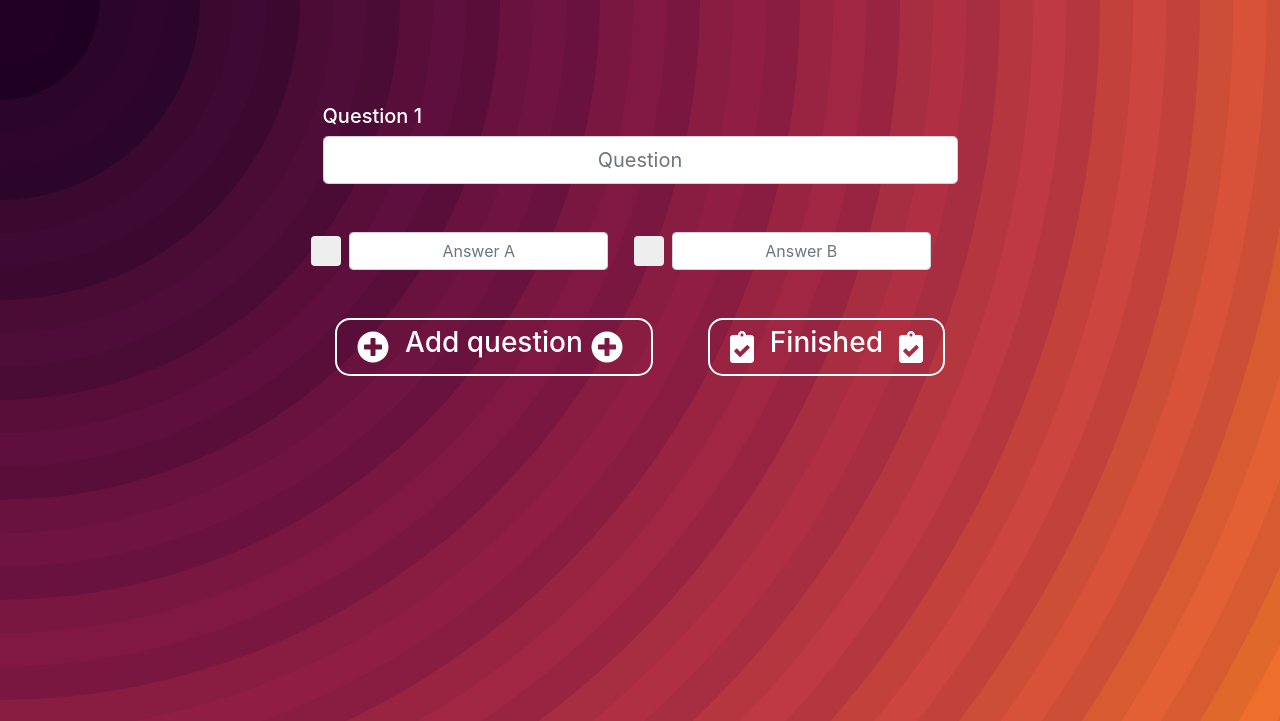
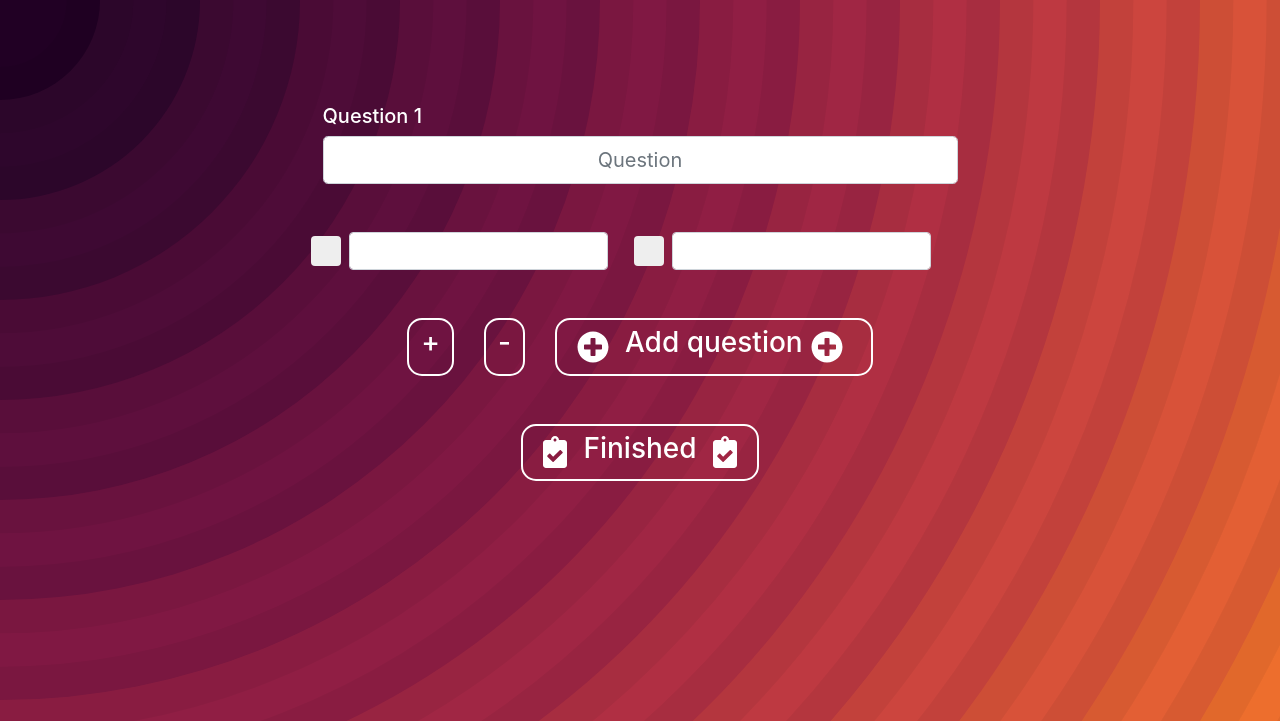
Before and after one commit to AntoineMaurin/Quiz-App, a Django app: template templates/quiz_question_form.html in a window 1280 px wide. Shown: the top 721 px of the page. Run offline with Django 3.2, Linux system fonts and the light colour scheme; the template is opened without the code that fills it, so the values that code supplies are empty.

Commit message:
Ajout de la gestion de plusieurs réponses lors de la création de quiz.

```diff
--- a/Quiz_App/urls.py
+++ b/Quiz_App/urls.py
@@ -29,4 +29,5 @@ urlpatterns = [
     path('nextquestion', views.nextquestionpage),
     path('deletequestion', views.deletequestion),
     path('deletequiz/<int:id>', views.deletequiz, name="deletequiz"),
+    path('testform', views.testform),
 ]
--- a/templates/quiz_building_summary.html
+++ b/templates/quiz_building_summary.html
@@ -54,7 +54,11 @@
 <div class="container mt-5">
   <div class="row justify-content-center pt-5">
     <div class="col-auto mx-3">
-      <a href="/create"><button class="btn btn-dark d-flex mx-auto"><h1 class="text-white">Validate</h1></button></a>
+      <form class="" action="/create" method="post">
+        {% csrf_token %}
+        <input type="hidden" name="quiz_id" value="{{ quiz.id }}">
+        <button type="submit" class="btn btn-dark d-flex mx-auto"><h1 class="text-white">Validate</h1></button>
+      </form>
     </div>
     <div class="col-auto mx-3">
       <button class="btn btn-dark d-flex mx-auto" onclick="OpenDeleteQuizForm()"><h1 class="text-white">Delete</h1></button>
--- a/templates/quiz_question_form.html
+++ b/templates/quiz_question_form.html
@@ -30,7 +30,7 @@
       <form id="quiz_form" class="text-center" action="/submitquiz" method="post">
         {% csrf_token %}
 
-        <div class="question-section mt-5">
+        <div class="mt-5">
           <div class="text-white text-left mb-2">
             <h5>Question {{ quiz.question_set.all|length|add:"1" }}</h5>
           </div>
@@ -38,27 +38,33 @@
             <input class="form-control form-control-lg" type="text" placeholder="Question" name="question_text">
           </div>
 
-          <div class="form-row justify-content-around mt-5">
+          <div class="form-row justify-content-around mt-5 question-section">
             <div class="col-5">
-              <label class="checkboxes" title="Check thr right anwser">
+              <label class="checkboxes" title="Check the right anwser">
                 <input type="checkbox" name="ans1_is_right">
                 <span class="checkmark"></span>
               </label>
-              <input type="text" class="form-control" placeholder="Answer A" name="ans1">
+              <input type="text" class="form-control" name="answer">
             </div>
             <div class="col-5">
               <label class="checkboxes" title="Check thr right anwser">
                 <input type="checkbox" name="ans2_is_right">
                 <span class="checkmark"></span>
               </label>
-              <input type="text" class="form-control" placeholder="Answer B" name="ans2">
+              <input type="text" class="form-control" name="answer">
             </div>
             <input type="hidden" name="quiz_id" value="{{ quiz.id }}">
           </div>
 
-          <div class="row justify-content-around">
+          <div class="row justify-content-center buttons-section">
             <div class="mt-5 col-auto">
-              <button type="submit" class="btn btn-dark d-flex question-butttons" formaction="/addquestion"><i class="fas fa-plus-circle fa-2x my-auto ml-2 mr-3"></i><h3 class="">Add question</h3><i class="fas fa-plus-circle fa-2x my-auto ml-2 mr-3"></i></button>
+              <button class="btn btn-dark d-flex question-butttons" type="button" onclick="duplicate()"><h3 class="">+</h3></button>
+            </div>
+            <div class="mt-5 col-auto">
+              <button class="btn btn-dark d-flex question-butttons" type="button" onclick="removeRow()"><h3 class="">-</h3></button>
+            </div>
+            <div class="mt-5 col-auto">
+              <button class="btn btn-dark d-flex question-butttons" formaction="/addquestion"><i class="fas fa-plus-circle fa-2x my-auto ml-2 mr-3"></i><h3 class="">Add question</h3><i class="fas fa-plus-circle fa-2x my-auto ml-2 mr-3"></i></button>
             </div>
             <div class="mt-5 col-auto">
               <button type="submit" class="btn btn-dark d-flex question-butttons"><i class="fas fa-clipboard-check fa-2x my-auto ml-2 mr-3"></i><h3 class="">Finished</h3><i class="fas fa-clipboard-check fa-2x my-auto mr-2 ml-3"></i></button>
```
Also changed, not shown: Quiz_App/views.py (+15 -8 lines), static/js/script.js (+48 -16 lines), templates/createquiz.html (+12 -0 lines).
